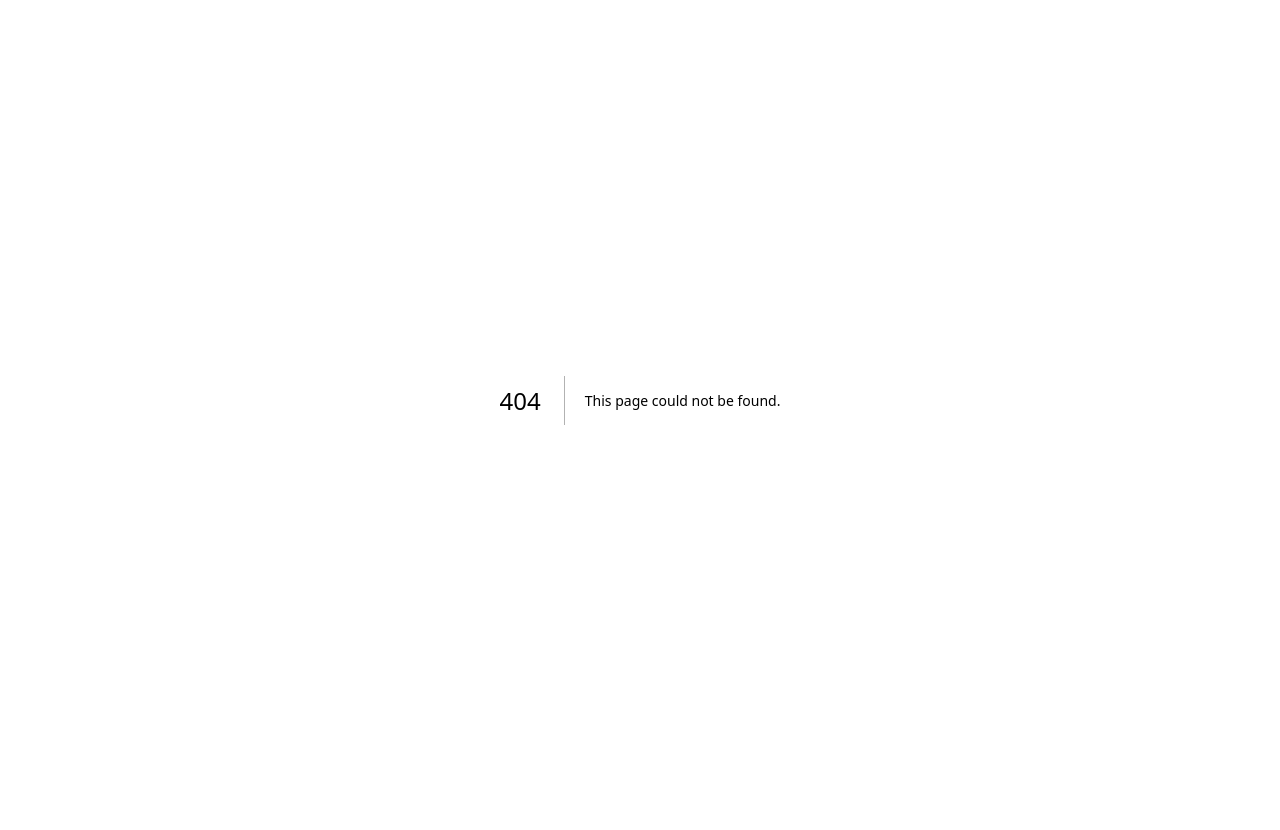
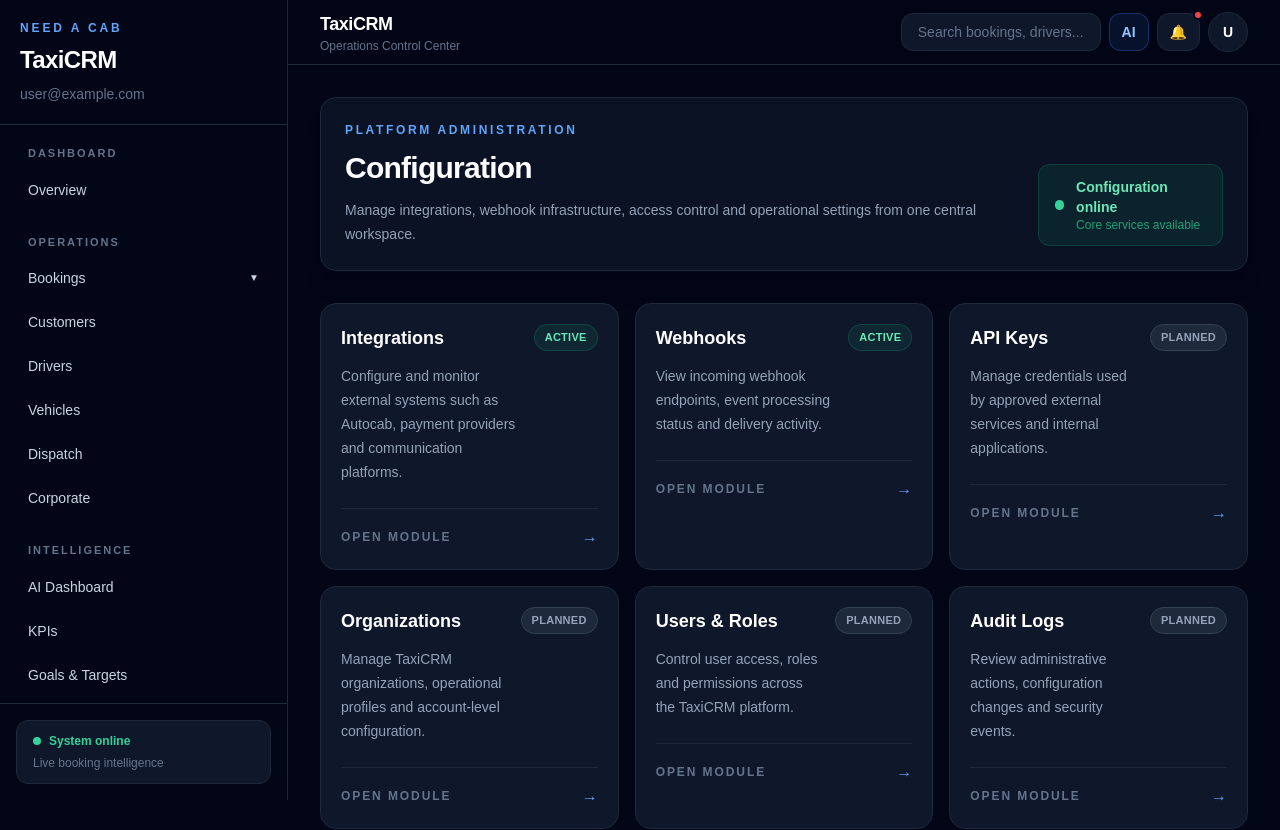
Before and after one commit to alinturig-hub/taxicrm, a Next.js app: page /dashboard/configuration in a window 1280 px wide. Before the commit this address had no page. Shown: the top 830 px of the page. Before the commit the page ends 800 px from the top, so only its background shows below. Built offline with nearby package versions, Linux system fonts and the light colour scheme; no server answers; sample sign-in values are in the browser's storage.

Commit message:
feat(configuration): add overview page

```diff
--- /dev/null
+++ b/src/app/dashboard/configuration/page.tsx
@@ -0,0 +1,139 @@
+import Link from "next/link";
+
+const configurationModules = [
+  {
+    title: "Integrations",
+    description:
+      "Configure and monitor external systems such as Autocab, payment providers and communication platforms.",
+    href: "/dashboard/configuration/integrations",
+    status: "Active",
+  },
+  {
+    title: "Webhooks",
+    description:
+      "View incoming webhook endpoints, event processing status and delivery activity.",
+    href: "/dashboard/configuration/webhooks",
+    status: "Active",
+  },
+  {
+    title: "API Keys",
+    description:
+      "Manage credentials used by approved external services and internal applications.",
+    href: "/dashboard/configuration/api-keys",
+    status: "Planned",
+  },
+  {
+    title: "Organizations",
+    description:
+      "Manage TaxiCRM organizations, operational profiles and account-level configuration.",
+    href: "/dashboard/configuration/organizations",
+    status: "Planned",
+  },
+  {
+    title: "Users & Roles",
+    description:
+      "Control user access, roles and permissions across the TaxiCRM platform.",
+    href: "/dashboard/configuration/users-roles",
+    status: "Planned",
+  },
+  {
+    title: "Audit Logs",
+    description:
+      "Review administrative actions, configuration changes and security events.",
+    href: "/dashboard/configuration/audit-logs",
+    status: "Planned",
+  },
+  {
+    title: "System Health",
+    description:
+      "Monitor application services, webhook processing and integration availability.",
+    href: "/dashboard/configuration/system-health",
+    status: "Planned",
+  },
+];
+
+export default function ConfigurationPage() {
+  return (
+    <div className="space-y-8">
+      <section className="rounded-2xl border border-slate-800 bg-slate-900/70 p-6 shadow-xl shadow-black/10">
+        <div className="flex flex-col justify-between gap-5 lg:flex-row lg:items-end">
+          <div>
+            <p className="text-xs font-semibold uppercase tracking-[0.22em] text-blue-400">
+              Platform Administration
+            </p>
+
+            <h1 className="mt-3 text-3xl font-bold tracking-tight text-white">
+              Configuration
+            </h1>
+
+            <p className="mt-3 max-w-3xl text-sm leading-6 text-slate-400">
+              Manage integrations, webhook infrastructure, access control and
+              operational settings from one central workspace.
+            </p>
+          </div>
+
+          <div className="flex items-center gap-3 rounded-xl border border-emerald-500/20 bg-emerald-500/10 px-4 py-3">
+            <span className="h-2.5 w-2.5 rounded-full bg-emerald-400" />
+
+            <div>
+              <p className="text-sm font-semibold text-emerald-300">
+                Configuration online
+              </p>
+
+              <p className="text-xs text-emerald-400/70">
+                Core services available
+              </p>
+            </div>
+          </div>
+        </div>
+      </section>
+
+      <section className="grid gap-4 md:grid-cols-2 xl:grid-cols-3">
+        {configurationModules.map((module) => {
+          const active = module.status === "Active";
+
+          return (
+            <Link
+              key={module.href}
+              href={module.href}
+              className="group rounded-2xl border border-slate-800 bg-slate-900 p-5 transition hover:-translate-y-0.5 hover:border-blue-500/40 hover:bg-slate-900/90 hover:shadow-xl hover:shadow-black/20"
+            >
+              <div className="flex items-start justify-between gap-4">
+                <div>
+                  <h2 className="text-lg font-semibold text-white transition group-hover:text-blue-300">
+                    {module.title}
+                  </h2>
+
+                  <p className="mt-3 text-sm leading-6 text-slate-400">
+                    {module.description}
+                  </p>
+                </div>
+
+                <span
+                  className={[
+                    "shrink-0 rounded-full border px-2.5 py-1 text-[11px] font-semibold uppercase tracking-wide",
+                    active
+                      ? "border-emerald-500/20 bg-emerald-500/10 text-emerald-300"
+                      : "border-slate-700 bg-slate-800 text-slate-400",
+                  ].join(" ")}
+                >
+                  {module.status}
+                </span>
+              </div>
+
+              <div className="mt-6 flex items-center justify-between border-t border-slate-800 pt-4">
+                <span className="text-xs font-semibold uppercase tracking-[0.16em] text-slate-500">
+                  Open module
+                </span>
+
+                <span className="text-blue-400 transition group-hover:translate-x-1">
+                  →
+                </span>
+              </div>
+            </Link>
+          );
+        })}
+      </section>
+    </div>
+  );
+}
```
